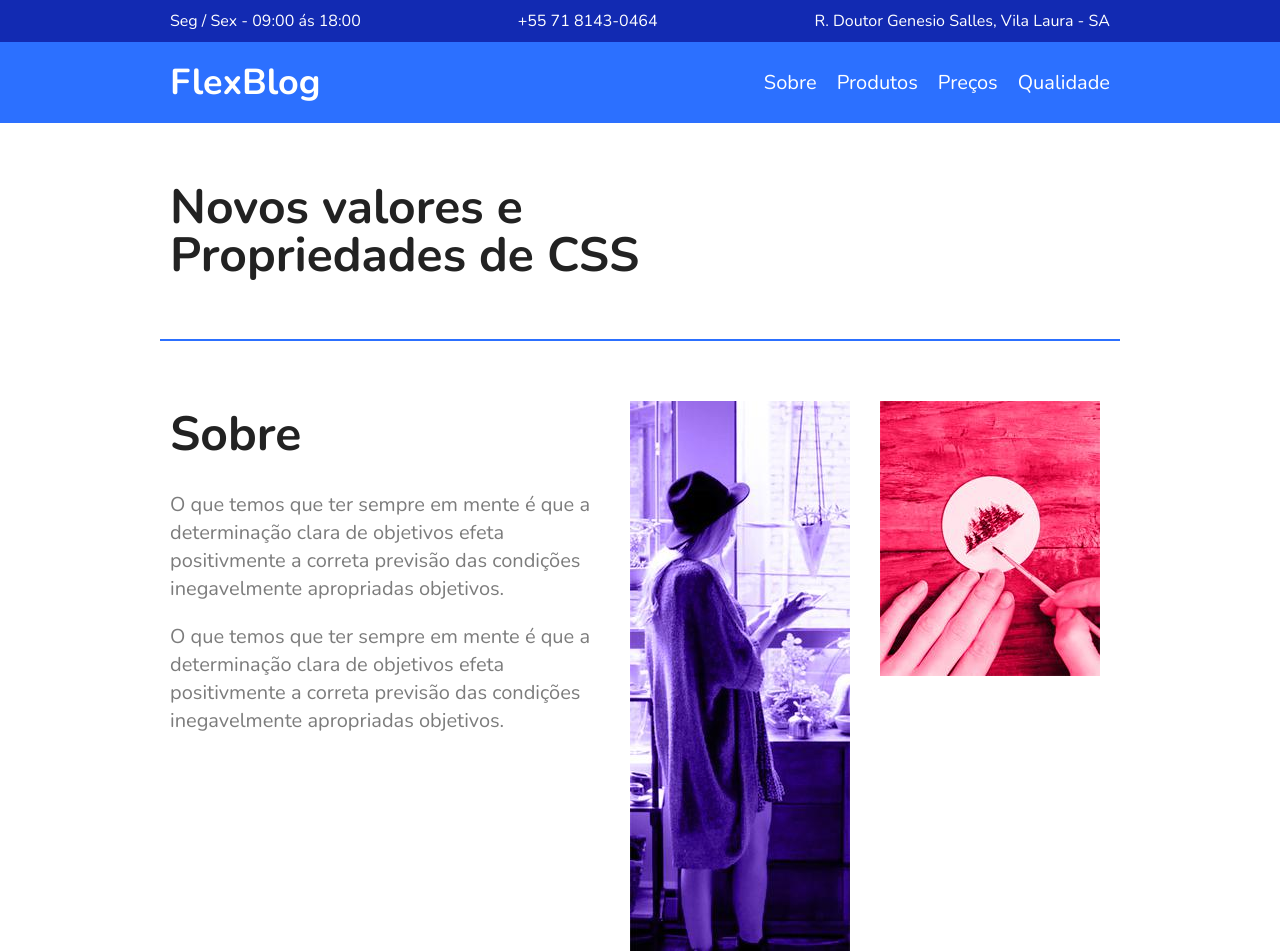
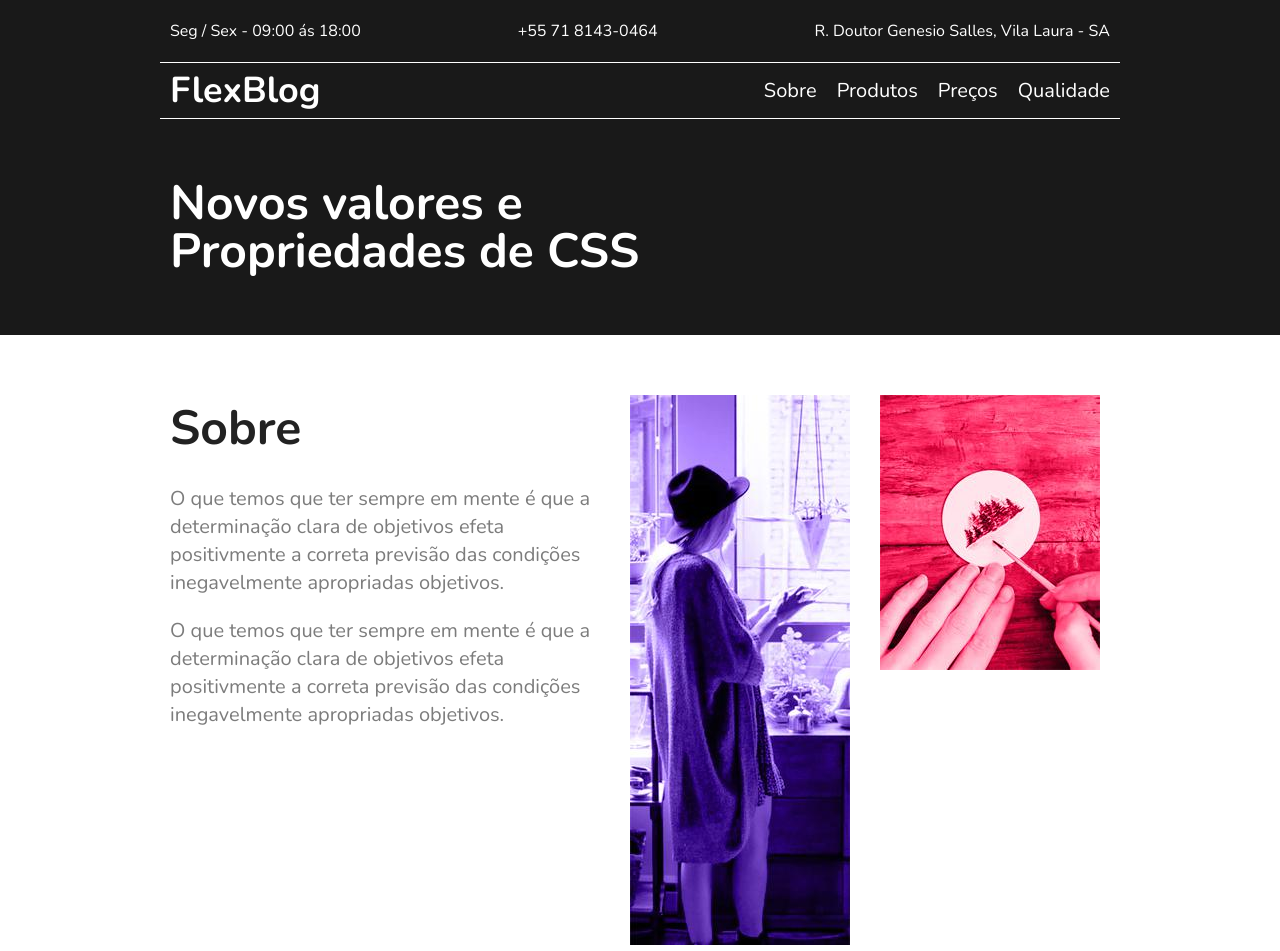
Before and after one commit to Mic-SA/FlexBlog, a plain HTML site: page index.html in a window 1280 px wide. Shown: the top 951 px of the page. Drawn offline with nearby package versions, Linux system fonts and the light colour scheme.

Commit message:
mudanças

```diff
--- a/index.html
+++ b/index.html
@@ -1,7 +1,7 @@
 <!DOCTYPE html>
 <html lang="pt-BR">
   <head>
-    <title>FlexBlog</title>
+    <title>Blog</title>
     <meta charset="UTF-8" />
     <meta http-equiv="X-UA-Compatible" content="IE=edge" />
     <meta
@@ -25,6 +25,7 @@
     </div>
 
     <header class="menu-bg">
+      <section class="li-bg">
       <div class="menu">
         <div class="menu-logo">
           <a href="#">FlexBlog</a>
@@ -38,12 +39,15 @@
           </ul>
         </nav>
       </div>
+    </section>
     </header>
 
-    <h1 class="introdução">
+    <section class="intro-bg">
+    <h1 class="introducão">
       Novos valores e<br />
       Propriedades de CSS
     </h1>
+  </section>
 
     <section id="sobre" class="sobre">
       <div class="sobre-info">
--- a/style.css
+++ b/style.css
@@ -26,7 +26,7 @@ img{
 }
 
 .super-info-bg{
-    background: #122ab2;
+    background: #191919;
     color: white;
 }
 
@@ -36,7 +36,9 @@ img{
     display: flex;
     justify-content: space-between;
     flex-wrap: wrap;
-    padding-top: 10px;
+    padding-top: 20px;
+    padding-bottom: 10px;
+
 }
 
 .super-info p, .super-info a{
@@ -47,19 +49,26 @@ img{
     color: white;
 }
 
+
 .menu-bg{
-    background: #2c70ff;
+    background: #191919;
+    width: 100%;
+}
+
+.li-bg{
+    max-width: 960px;
+    margin: 0 auto;
+    border-bottom: 1px solid white;
+    border-top: 1px solid white;
 }
 
 .menu {
     max-width: 960px;
-    margin: 0 auto;
     display: flex;
-    padding-top: 15px 0;
     flex-wrap: wrap;
     justify-content: space-between;
     align-items: center;
-    padding: 1em 0;
+    padding: 0.2em 0;
 }
 
 .menu a{
@@ -76,7 +85,6 @@ img{
 .menu-nav ul{
     display: flex;
     flex-wrap: wrap;
-
 }
 
 .menu-nav a {
@@ -86,20 +94,24 @@ img{
 }
 
 .menu-nav a:hover{
-    color: #122ab2;
+    background: #7777771f;
+    border-radius: 10%;
 }
 
-.introdução{
+.intro-bg{
+    background: #191919;
+}
+
+.introducão{
     font-size: 3em;
     line-height: 1;
     max-width: 960px;
     margin: 0 auto;
     padding: 60px 10px;
+    color: white;
 }
 
 .sobre{
-    border-top: 2px solid #2c70ff;
-    border-bottom: 2px solid #2c70ff;
     max-width: 960px;
     margin: 0 auto;
     padding: 60px 0;
@@ -354,7 +366,7 @@ sup{
 
 .footer{
     display: flex;
-    background: #2c70ff;
+    background: #191919;
     height: 200px;
     align-items: center;
 }
@@ -363,7 +375,7 @@ sup{
     flex: 1;
     text-align: center;
     font-size: 2.25em;
-    color: #122ab2;
+    color: white;
 }
 
 
```
